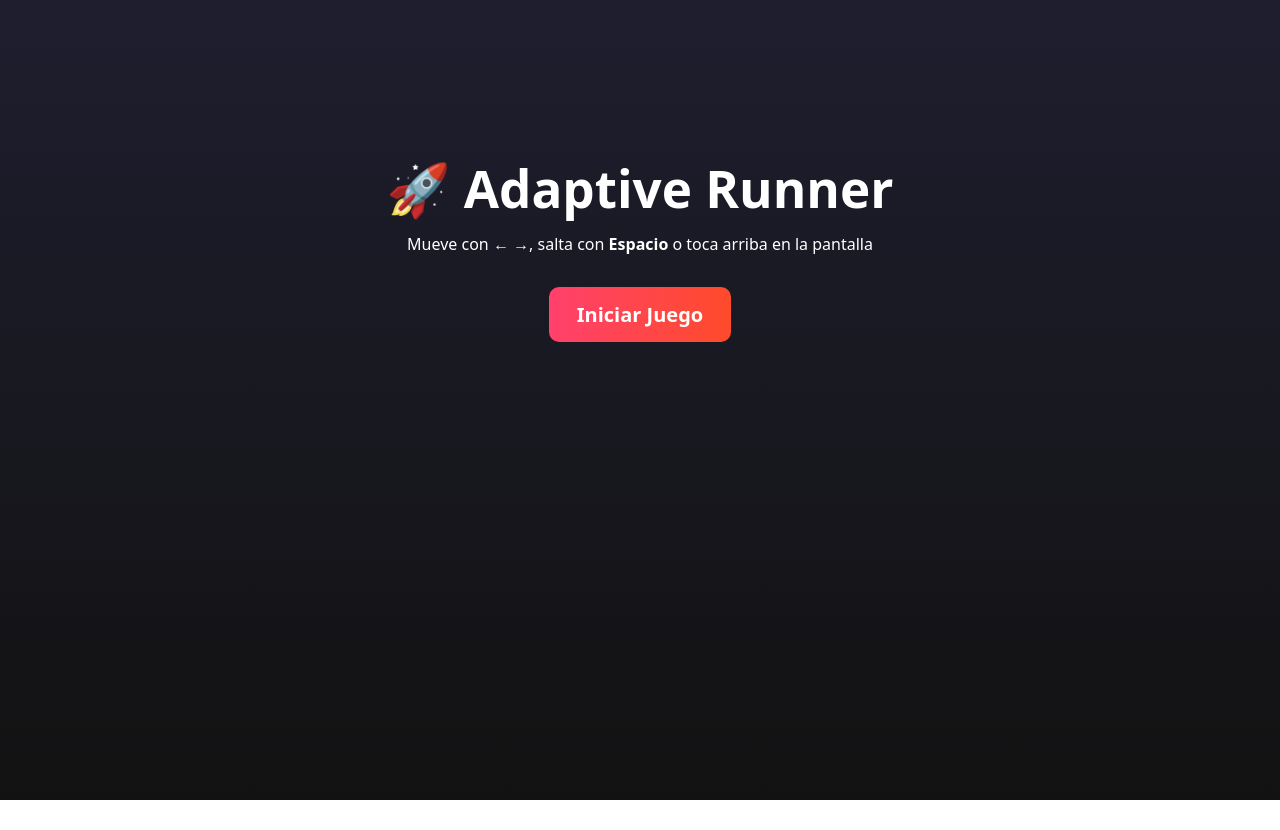
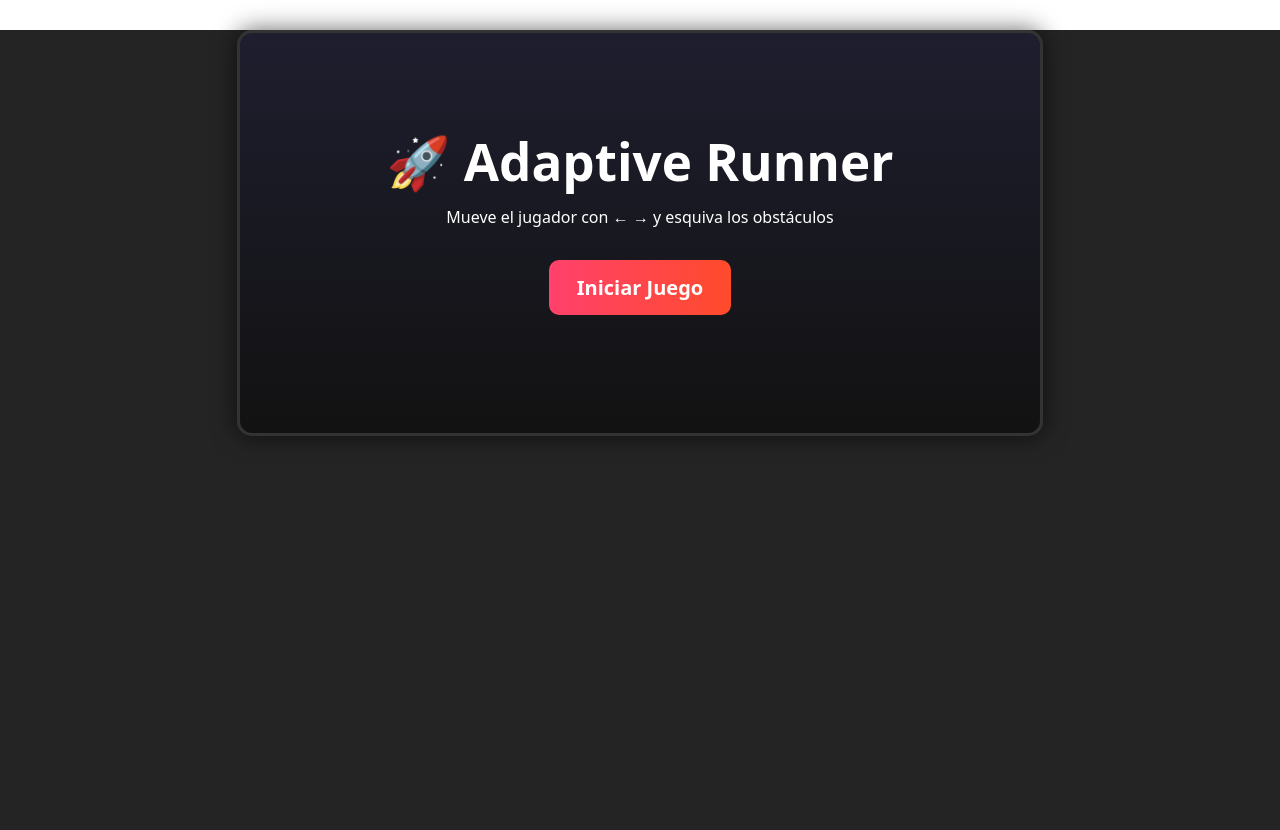
Before and after one commit to Patogol35/QuizEducativo, a React (Vite) app: page / in a window 1280 px wide. Before the commit the page ends 800 px from the top, so only its background shows below. Built offline with nearby package versions, Linux system fonts and the light colour scheme.

Commit message:
Update Game.jsx

```diff
--- a/src/components/Game.jsx
+++ b/src/components/Game.jsx
@@ -2,14 +2,18 @@ import { useState, useEffect, useRef } from "react";
 import styled from "styled-components";
 import { motion } from "framer-motion";
 
-// 🎮 Fullscreen GameContainer
+// 🎮 Contenedor del juego
 const GameContainer = styled.div`
-  width: 100vw;
-  height: 100vh;
+  width: 800px;
+  max-width: 100%;
+  height: 400px;
+  margin: 30px auto;
   background: linear-gradient(180deg, #1e1e2f, #121212);
-  border: none;
+  border: 3px solid #333;
+  border-radius: 15px;
   position: relative;
   overflow: hidden;
+  box-shadow: 0 0 25px rgba(0, 0, 0, 0.6);
   background-size: 200% 100%;
   animation: moveBg 8s linear infinite;
 
@@ -25,8 +29,8 @@ const GameContainer = styled.div`
 
 const Player = styled(motion.div)`
   position: absolute;
+  bottom: 50px;
   left: ${({ position }) => position}px;
-  bottom: 50px;
   width: 50px;
   height: 50px;
   border-radius: 50%;
@@ -36,6 +40,7 @@ const Player = styled(motion.div)`
 
 const Obstacle = styled.div`
   position: absolute;
+  bottom: 50px;
   width: 50px;
   height: 50px;
   border-radius: 8px;
@@ -80,45 +85,38 @@ const ProgressFill = styled.div`
 const CenterScreen = styled.div`
   text-align: center;
   color: white;
-  padding-top: 20vh;
+  padding-top: 100px;
 `;
 
 // 🎮 Componente principal
 export default function Game() {
   const [screen, setScreen] = useState("start"); // start | play | end
   const [playerPos, setPlayerPos] = useState(100);
-  const [isJumping, setIsJumping] = useState(false);
   const [obstacles, setObstacles] = useState([]);
   const [speed, setSpeed] = useState(5);
   const [score, setScore] = useState(0);
 
+  const animRef = useRef(null);
   const lastTimeRef = useRef(null);
-  const animRef = useRef(null);
 
-  // 🚀 Controles teclado/táctil
+  // 🚀 Controles PC y móvil
   useEffect(() => {
     if (screen !== "play") return;
 
     const handleKey = (e) => {
       if (e.key === "ArrowLeft" && playerPos > 0) {
-        setPlayerPos((pos) => pos - 40);
-      } else if (e.key === "ArrowRight" && playerPos < window.innerWidth - 60) {
-        setPlayerPos((pos) => pos + 40);
-      } else if (e.key === " " && !isJumping) {
-        jump();
+        setPlayerPos((pos) => pos - 20);
+      } else if (e.key === "ArrowRight" && playerPos < 750) {
+        setPlayerPos((pos) => pos + 20);
       }
     };
 
     const handleTouch = (e) => {
       const x = e.touches[0].clientX;
-      const y = e.touches[0].clientY;
-
-      if (y < window.innerHeight / 2 && !isJumping) {
-        jump(); // salto
-      } else if (x < window.innerWidth / 2 && playerPos > 0) {
-        setPlayerPos((pos) => pos - 40);
-      } else if (x >= window.innerWidth / 2 && playerPos < window.innerWidth - 60) {
-        setPlayerPos((pos) => pos + 40);
+      if (x < window.innerWidth / 2 && playerPos > 0) {
+        setPlayerPos((pos) => pos - 20);
+      } else if (x >= window.innerWidth / 2 && playerPos < 750) {
+        setPlayerPos((pos) => pos + 20);
       }
     };
 
@@ -129,71 +127,52 @@ export default function Game() {
       window.removeEventListener("keydown", handleKey);
       window.removeEventListener("touchstart", handleTouch);
     };
-  }, [screen, playerPos, isJumping]);
+  }, [screen, playerPos]);
 
-  // 🚀 Bucle de animación con requestAnimationFrame
+  // 🚀 Bucle de animación
   useEffect(() => {
     if (screen !== "play") return;
 
     const update = (time) => {
       if (!lastTimeRef.current) lastTimeRef.current = time;
-      const delta = (time - lastTimeRef.current) / 16; // normalizar a ~60fps
+      const delta = (time - lastTimeRef.current) / 16;
       lastTimeRef.current = time;
 
       setObstacles((obs) => {
         const moved = obs.map((o) => ({ ...o, left: o.left - speed * delta }));
         const filtered = moved.filter((o) => o.left > -60);
-        if (Math.random() < 0.02) {
-          // 2% probabilidad por frame
-          filtered.push({
-            left: window.innerWidth,
-            bottom: Math.random() > 0.5 ? 50 : 120,
-          });
+        if (Math.random() < 0.03) {
+          filtered.push({ left: 800 });
         }
         return filtered;
       });
 
       setScore((s) => s + Math.floor(delta));
-      setSpeed((sp) => sp + 0.0005 * delta);
+      setSpeed((sp) => sp + 0.001 * delta);
 
       animRef.current = requestAnimationFrame(update);
     };
 
     animRef.current = requestAnimationFrame(update);
-
     return () => cancelAnimationFrame(animRef.current);
   }, [screen, speed]);
 
   // 🚨 Colisiones
   useEffect(() => {
     if (screen !== "play") return;
-
     obstacles.forEach((o) => {
-      const playerBottom = isJumping ? 150 : 50;
-      if (
-        o.left < playerPos + 50 &&
-        o.left + 50 > playerPos &&
-        o.bottom === playerBottom
-      ) {
+      if (o.left < playerPos + 50 && o.left + 50 > playerPos) {
         setScreen("end");
       }
     });
-  }, [obstacles, playerPos, screen, isJumping]);
-
-  // 🚀 Salto fluido
-  const jump = () => {
-    setIsJumping(true);
-    setTimeout(() => setIsJumping(false), 700);
-  };
+  }, [obstacles, playerPos, screen]);
 
   return (
     <GameContainer>
       {screen === "start" && (
         <CenterScreen>
           <h1>🚀 Adaptive Runner</h1>
-          <p>
-            Mueve con ← →, salta con <b>Espacio</b> o toca arriba en la pantalla
-          </p>
+          <p>Mueve el jugador con ← → y esquiva los obstáculos</p>
           <GameButton onClick={() => setScreen("play")}>Iniciar Juego</GameButton>
         </CenterScreen>
       )}
@@ -203,13 +182,9 @@ export default function Game() {
           <ProgressBar>
             <ProgressFill speed={speed} />
           </ProgressBar>
-          <Player
-            position={playerPos}
-            animate={{ bottom: isJumping ? 150 : 50 }}
-            transition={{ type: "spring", stiffness: 300, damping: 15 }}
-          />
+          <Player position={playerPos} />
           {obstacles.map((o, i) => (
-            <Obstacle key={i} style={{ left: o.left, bottom: o.bottom }} />
+            <Obstacle key={i} style={{ left: o.left }} />
           ))}
           <div
             style={{
@@ -235,7 +210,6 @@ export default function Game() {
               setObstacles([]);
               setSpeed(5);
               setScore(0);
-              setIsJumping(false);
               setScreen("start");
             }}
           >
```
